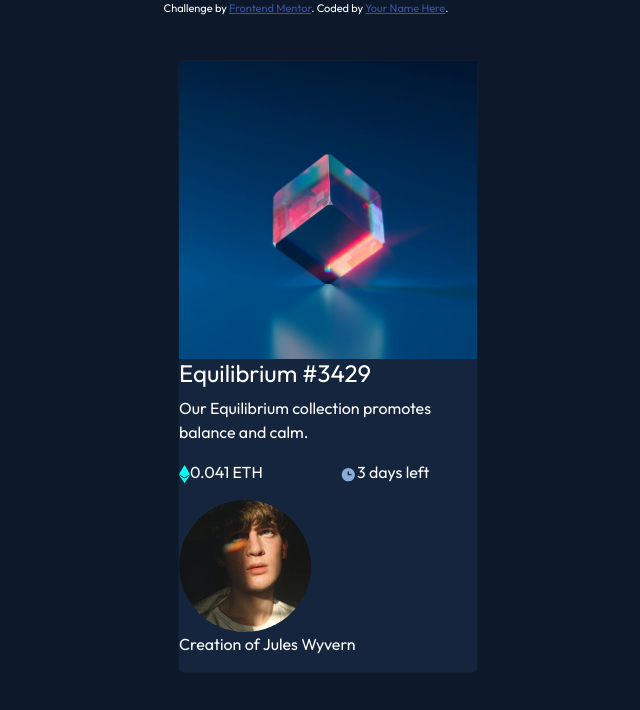
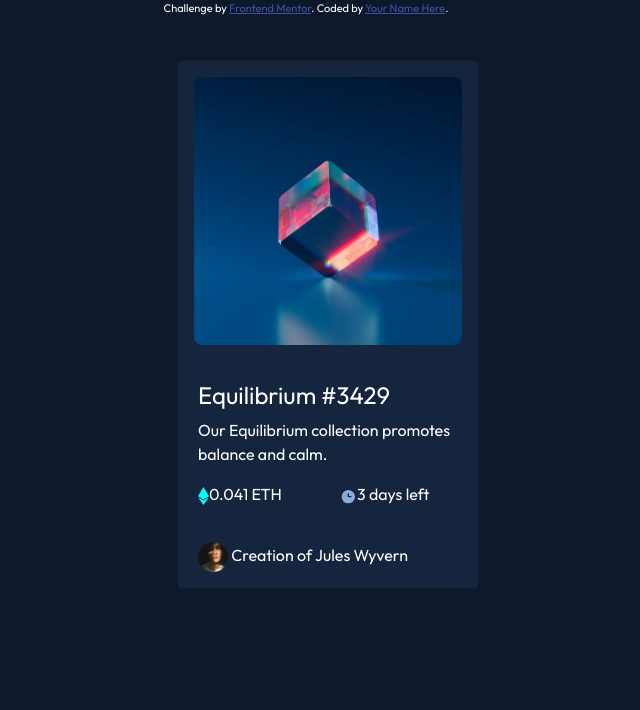
Before and after one commit to Heletta/nft-preview-card, a plain HTML site: page index.html in a window 1280 px wide. Shown: the whole page, without its empty margins (334-974 px from the left). Drawn offline with nearby package versions, Linux system fonts and the light colour scheme.

Commit message:
styled the image

```diff
--- a/index.html
+++ b/index.html
@@ -24,8 +24,10 @@
 <body>
   <div class="card-wrapper">
     <div class="card">
-      <img src="/images/image-equilibrium.jpg" alt="" class="img-fluid">
+      <img src="/images/image-equilibrium.jpg" alt="" class="nft">
+      <div class="preview">
         <h4>Equilibrium #3429</h4>
+
 
         <p>Our Equilibrium collection promotes balance and calm.</p>
         <div class="row">
@@ -36,10 +38,12 @@
             <p><img src="/images/icon-clock.svg" alt="">3 days left</p>
           </div>
         </div>
+      </div>
+      </hr>
       <div class="image">
 
-        <img src="/images/image-avatar.png" alt="">
-        <p> Creation of <span>Jules Wyvern</span></p>
+        <p> <img src="/images/image-avatar.png" alt="" class="profile">
+          Creation of <span>Jules Wyvern</span></p>
       </div>
     </div>
   </div>
--- a/style.css
+++ b/style.css
@@ -16,6 +16,19 @@ body {
   background: hsl(216, 50%, 16%);
   color: hsl(0, 0%, 100%);
 }
+.preview {
+  padding: 20px;
+}
+.nft {
+  width: 300px;
+  padding: 15px;
+  border: 1px solid transparent;
+  border-radius: 8%;
+}
+.profile {
+  padding-left: 20px;
+  width: 50px;
+}
 .attribution {
   font-size: 11px;
   text-align: center;
```
Lines whose indentation alone changed are shown as unchanged.
